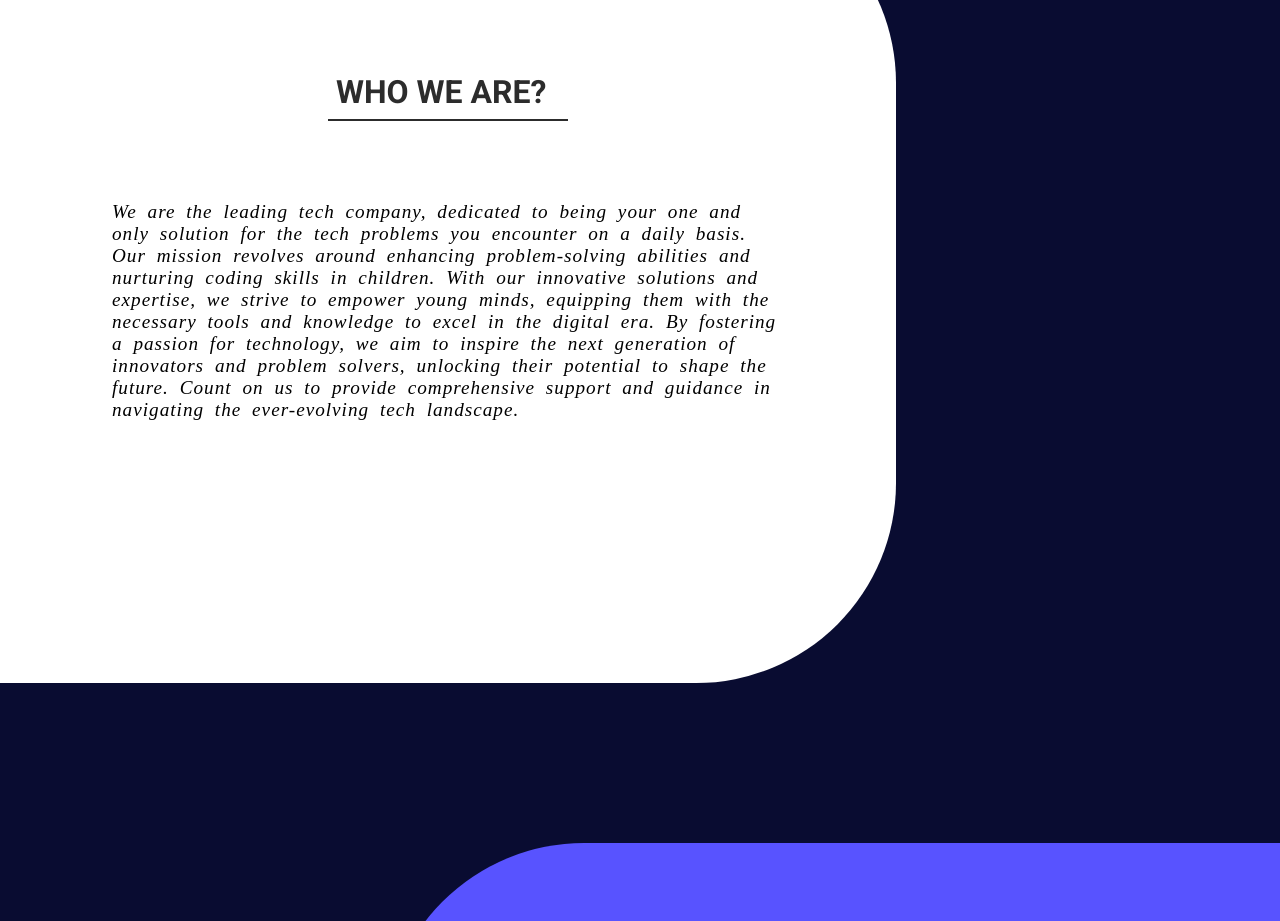
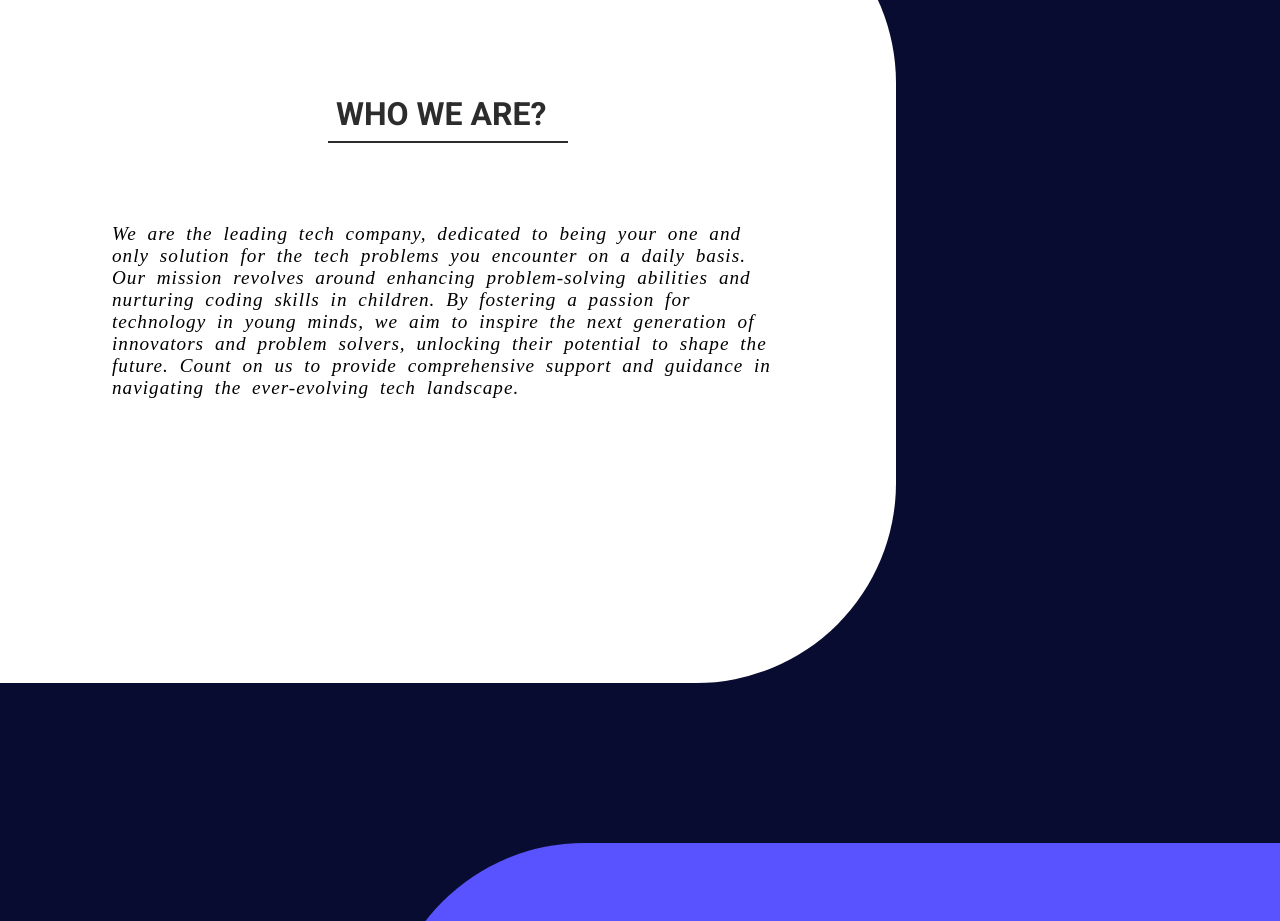
Before and after one commit to amarsrivastava68/codekids, a React (Create React App) app: page / in a window 1280 px wide. Shown: the part 1600-2521 px from the top of the page. Built offline with nearby package versions, Linux system fonts and the light colour scheme.

Commit message:
Update Home.jsx

```diff
--- a/src/components/Home.jsx
+++ b/src/components/Home.jsx
@@ -37,9 +37,7 @@ const Home = () => {
           We are the leading tech company, dedicated to being your one and only solution
           for the tech problems you encounter on a daily basis. Our mission revolves around
           enhancing problem-solving abilities and nurturing coding skills in children.
-          With our innovative solutions and expertise, we strive to empower young minds,
-          equipping them with the necessary tools and knowledge to excel in the digital
-          era. By fostering a passion for technology, we aim to inspire the next generation
+           By fostering a passion for technology in young minds, we aim to inspire the next generation
           of innovators and problem solvers, unlocking their potential to shape the future.
           Count on us to provide comprehensive support and guidance in navigating the ever-evolving tech landscape.
 
```
